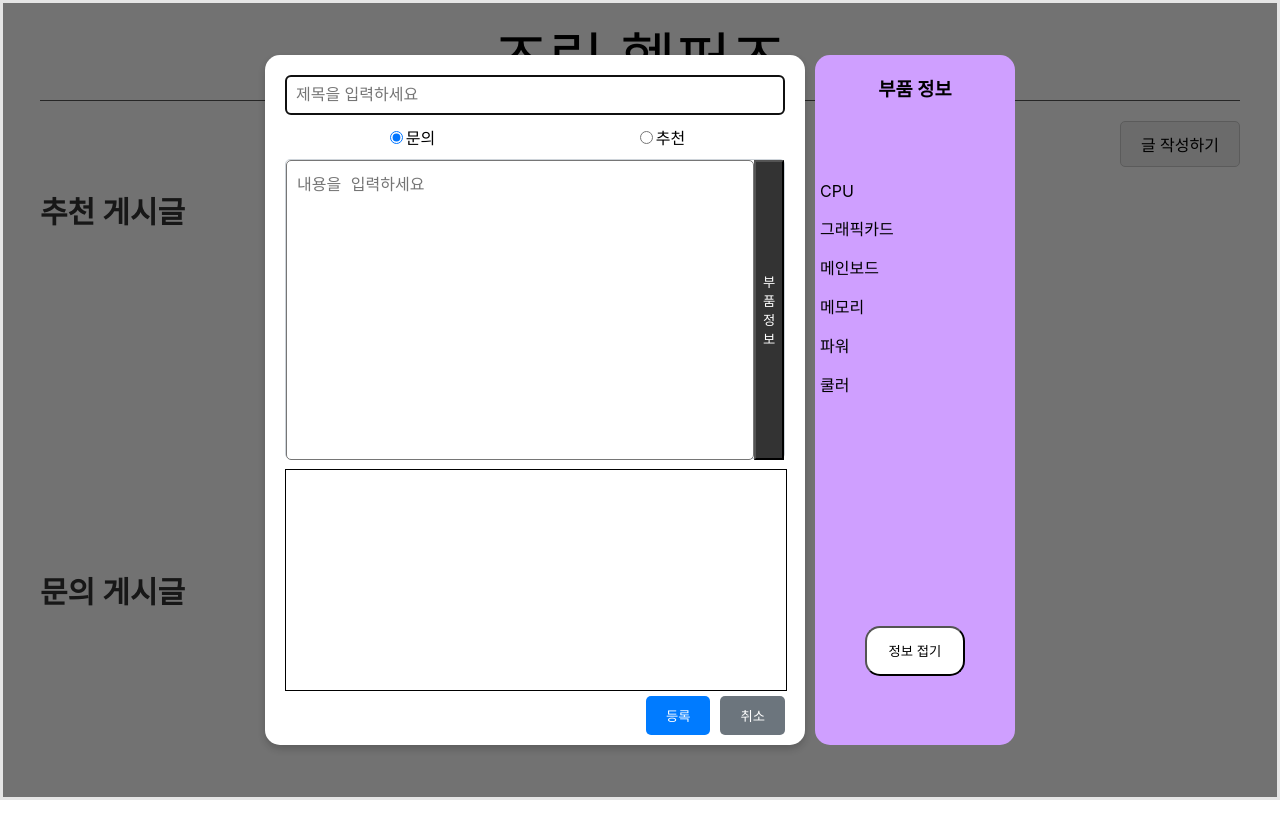
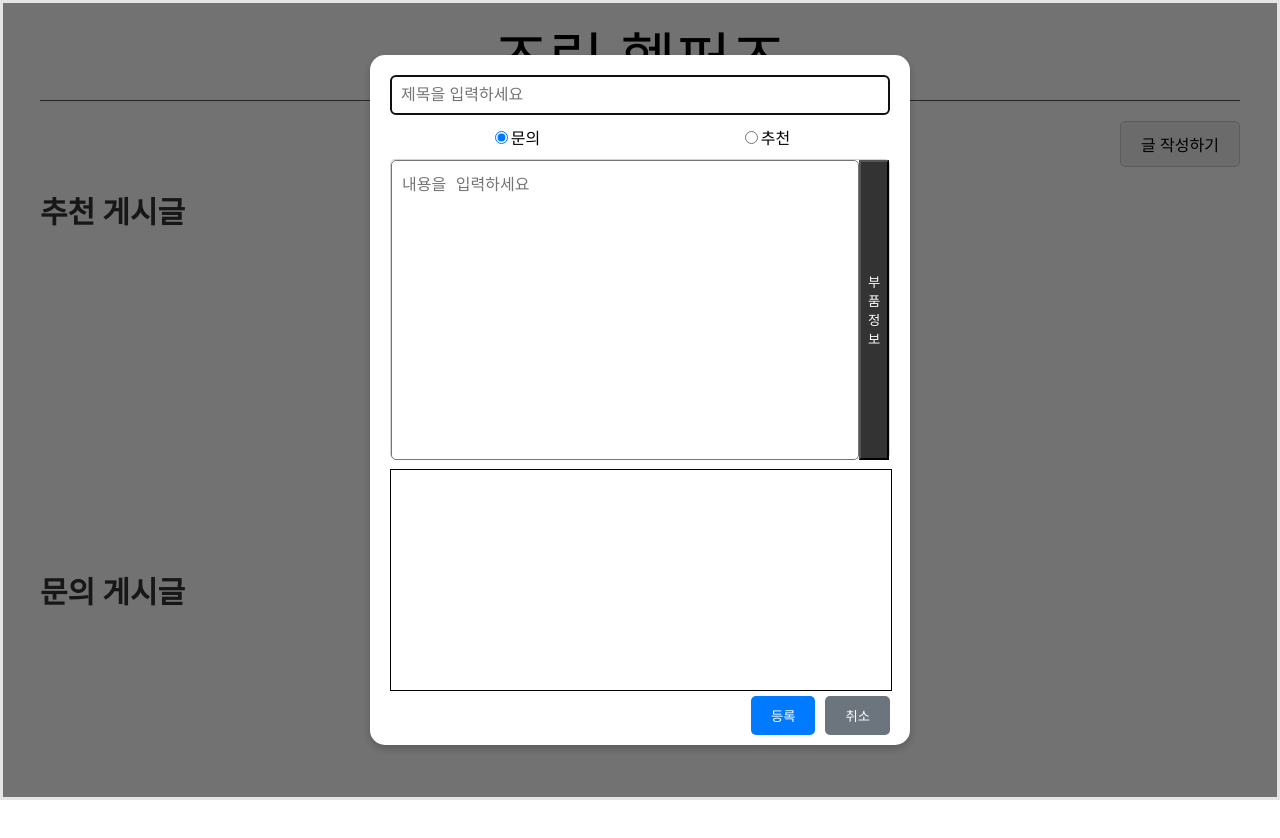
Before and after one commit to 1soo/ComposeHelpers, a React (Create React App) app: page / in a window 1280 px wide. Both pictures are taken after a click on the button "글 작성하기". Shown: the top 838 px of the page. Built offline with nearby package versions, Linux system fonts and the light colour scheme; the HTML template or start-up script is replaced by a standard one.

Commit message:
부품 정보 창 수정

```diff
--- a/src/Post/PostModal.js
+++ b/src/Post/PostModal.js
@@ -334,7 +334,7 @@ function PostModal(props) {
                         {buttonOutput}
                     </div>
                 </div>
-                {partsOn ? partsModal : viewModal}
+                {partsOn && partsModal}
             </dialog>
         </>
 
```
